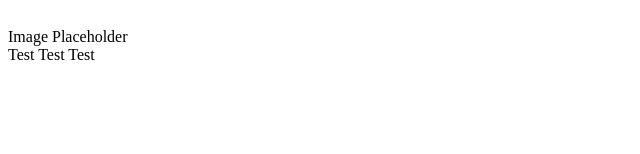
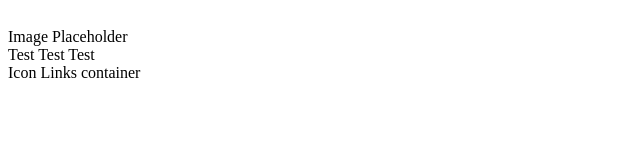
Before and after one commit to DA-Mike/reactafolio, a React (Create React App) app: page / in a window 1280 px wide. Shown: the part 140-294 px from the top of the page, without its empty margins (0-640 px from the left). Built offline with nearby package versions, Linux system fonts and the light colour scheme.

Commit message:
adds footer container

```diff
--- a/src/components/PortfolioContainer.js
+++ b/src/components/PortfolioContainer.js
@@ -26,6 +26,7 @@ export default function PortfolioContainer() {
     <div>
       <NavBar currentPage={currentPage} handlePageChange={handlePageChange} />
       {renderPage()}
+      <div>Icon Links container</div>
     </div>
   );
 }
```
Also changed, not shown: 1 other file (tests, documents, lock files or other folders).
